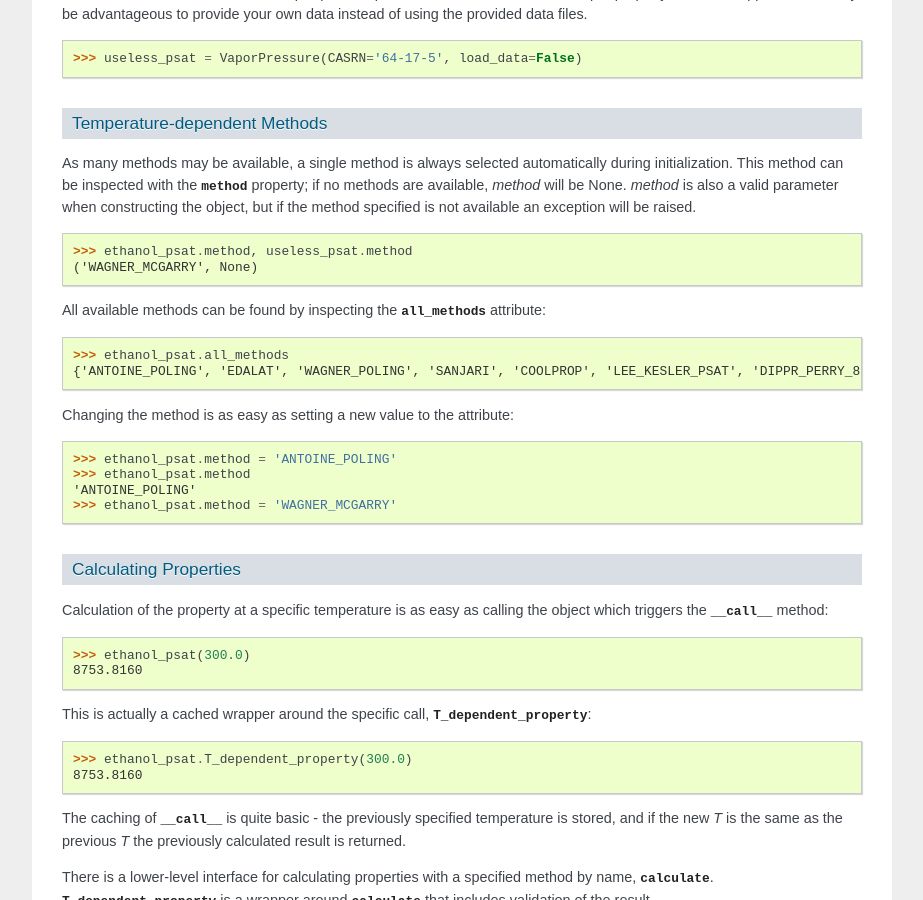
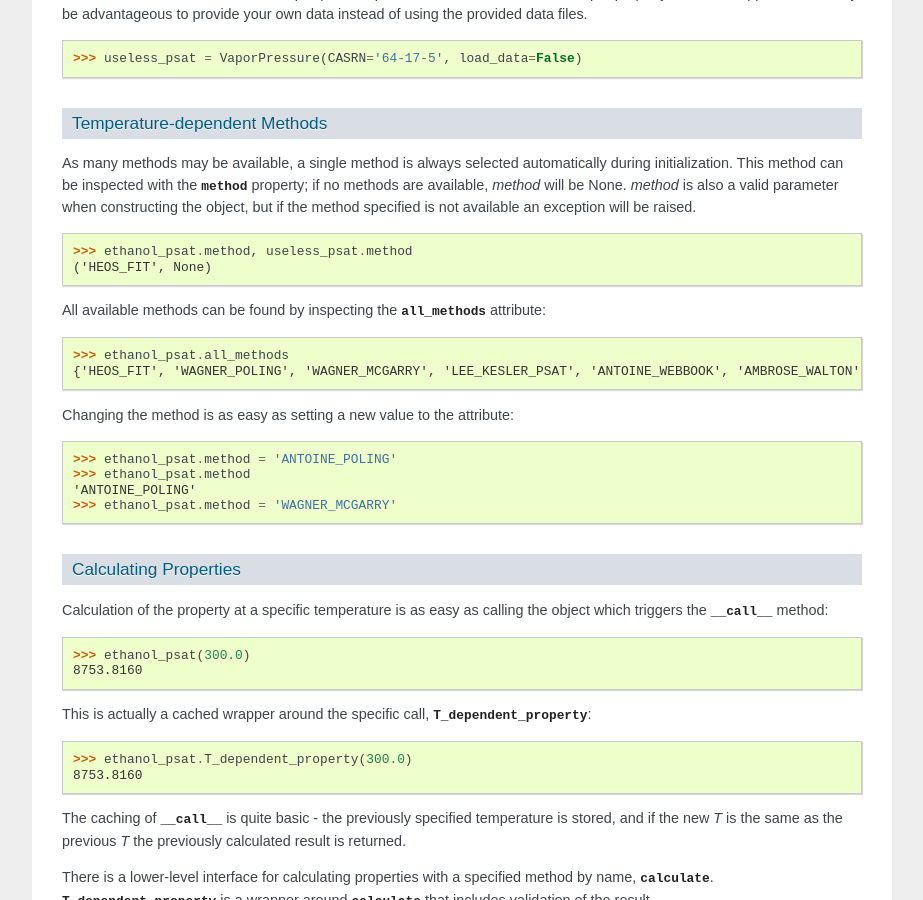
Before and after one commit to CalebBell/thermo, a Sphinx documentation site: the page built from docs/property_objects.rst, in a window 1280 px wide and 900 px high, scrolled down 1705 px. Shown: the whole window, without its empty margins (198-1121 px from the left). Built offline with Sphinx 7.4.7, drawn with Linux system fonts in a browser that asks for light colours; formulas are drawn with MathJax 3; pages that are not in the unit, such as notebooks, are missing from menus; some of the changed text lies outside the part shown.

Commit message:
Fix a failing documentation example

```diff
--- a/docs/property_objects.rst
+++ b/docs/property_objects.rst
@@ -53,12 +53,12 @@ Temperature-dependent Methods
 As many methods may be available, a single method is always selected automatically during initialization. This method can be inspected with the :obj:`method <thermo.utils.TDependentProperty.method>` property; if no methods are available, `method` will be None. `method` is also a valid parameter when constructing the object, but if the method specified is not available an exception will be raised.
 
 >>> ethanol_psat.method, useless_psat.method
-('WAGNER_MCGARRY', None)
+('HEOS_FIT', None)
 
 All available methods can be found by inspecting the :obj:`all_methods <thermo.utils.TDependentProperty.all_methods>`  attribute:
 
 >>> ethanol_psat.all_methods # doctest: +SKIP
-{'ANTOINE_POLING', 'EDALAT', 'WAGNER_POLING', 'SANJARI', 'COOLPROP', 'LEE_KESLER_PSAT', 'DIPPR_PERRY_8E', 'VDI_PPDS', 'WAGNER_MCGARRY', 'VDI_TABULAR', 'AMBROSE_WALTON', 'BOILING_CRITICAL'}
+{'HEOS_FIT', 'WAGNER_POLING', 'WAGNER_MCGARRY', 'LEE_KESLER_PSAT', 'ANTOINE_WEBBOOK', 'AMBROSE_WALTON', 'DIPPR_PERRY_8E', 'VDI_PPDS', 'ANTOINE_POLING', 'COOLPROP', 'EDALAT', 'VDI_TABULAR', 'SANJARI', 'BOILING_CRITICAL'}
 
 Changing the method is as easy as setting a new value to the attribute:
 
```
Also changed, not shown: other parts of docs/property_objects.rst (+2 -2 lines).
